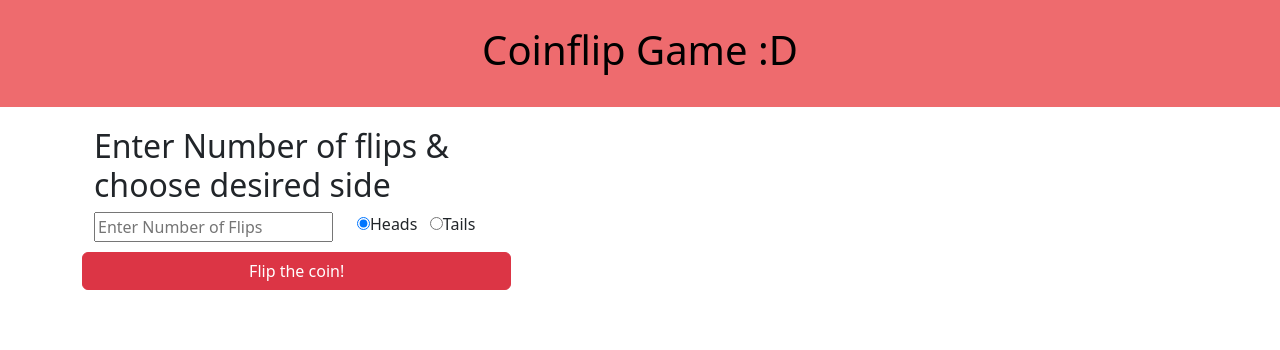
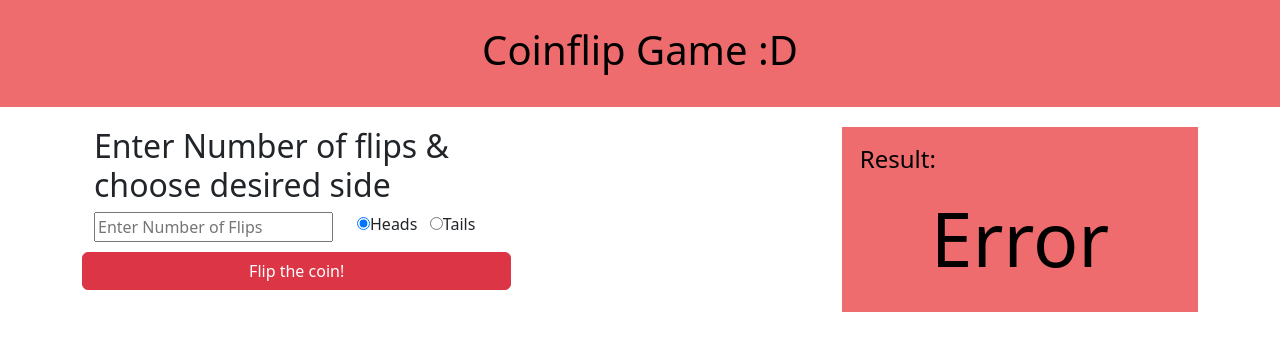
Before and after one commit to Nohasi/Task6-Coinflip, a React (Create React App) app in the folder client/: page /coinflip in a window 1280 px wide. Both pictures are taken after typing "Sample" into the empty fields and a click on the button "Flip the coin!". Shown: the top 350 px of the page. Built offline with nearby package versions, Linux system fonts and the light colour scheme; no server answers.

Commit message:
Altered max flips value to be 100, and set up result panel

```diff
--- a/client/src/components/CoinflipPage.tsx
+++ b/client/src/components/CoinflipPage.tsx
@@ -2,6 +2,7 @@ import 'bootstrap/dist/css/bootstrap.min.css';
 import { useState } from 'react';
 import { CoinflipForm } from './CoinflipForm';
 import { Header } from './Header';
+import { ResultPanel } from './ResultPanel';
 
 export const CoinflipPage = () => {
     // Output States
@@ -27,7 +28,14 @@ export const CoinflipPage = () => {
                         />
                     </div>
                     <div className="col-md-4">
-                        {/* TODO: RESULTS PANEL */}
+                        {
+                            pageInteraction
+                            ? <ResultPanel
+                                result={result}
+                                errorStatus={errorStatus}
+                              />
+                            : <div/>
+                        }
                     </div>
                 </div>
             </div>
--- a/client/src/components/ResultPanel.tsx
+++ b/client/src/components/ResultPanel.tsx
@@ -1,11 +1,21 @@
 import React from "react";
+import resultPanelTypes from "../prop_types/resultPanelTypes";
 
-export const ResultPanel = () => {
+export const ResultPanel = (props: resultPanelTypes) => {
+    let outputString = ''
+    if(props.errorStatus){
+        outputString = 'Error';
+    }
+    else{
+        let resString = props.result;
+        outputString = resString.charAt(0).toUpperCase() + resString.slice(1);
+        console.log(outputString);
+    }
     return(
     <div style={{backgroundColor:'#ee6b6e'}} className="display-board">
         <h4 style={{color: 'black'}}>Result:</h4>
         <div className="result">
-
+            {outputString}
         </div>
     </div>
     );
--- /dev/null
+++ b/client/src/prop_types/resultPanelTypes.ts
@@ -0,0 +1,4 @@
+export default interface resultPanelTypes {
+    result: string
+    errorStatus: boolean
+}
```
Also changed, not shown: 1 other file (tests, documents, lock files or other folders).
